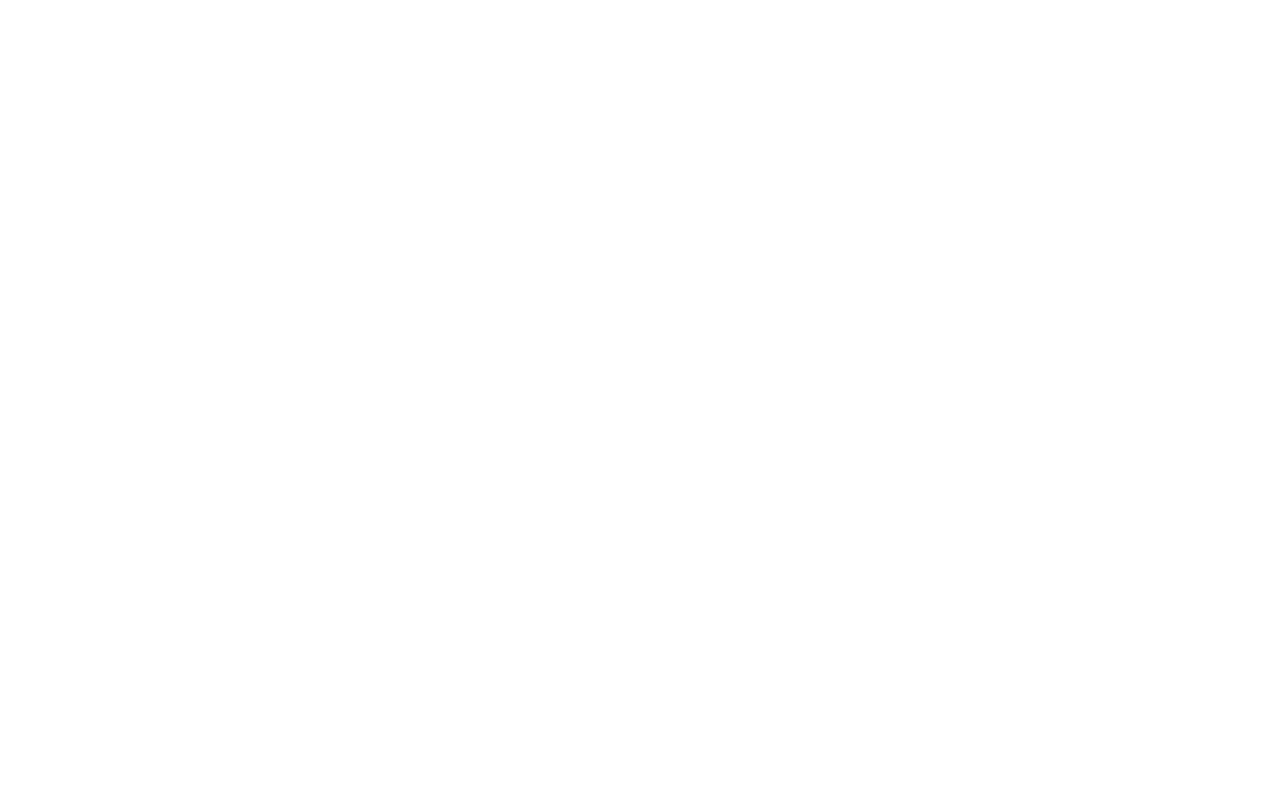
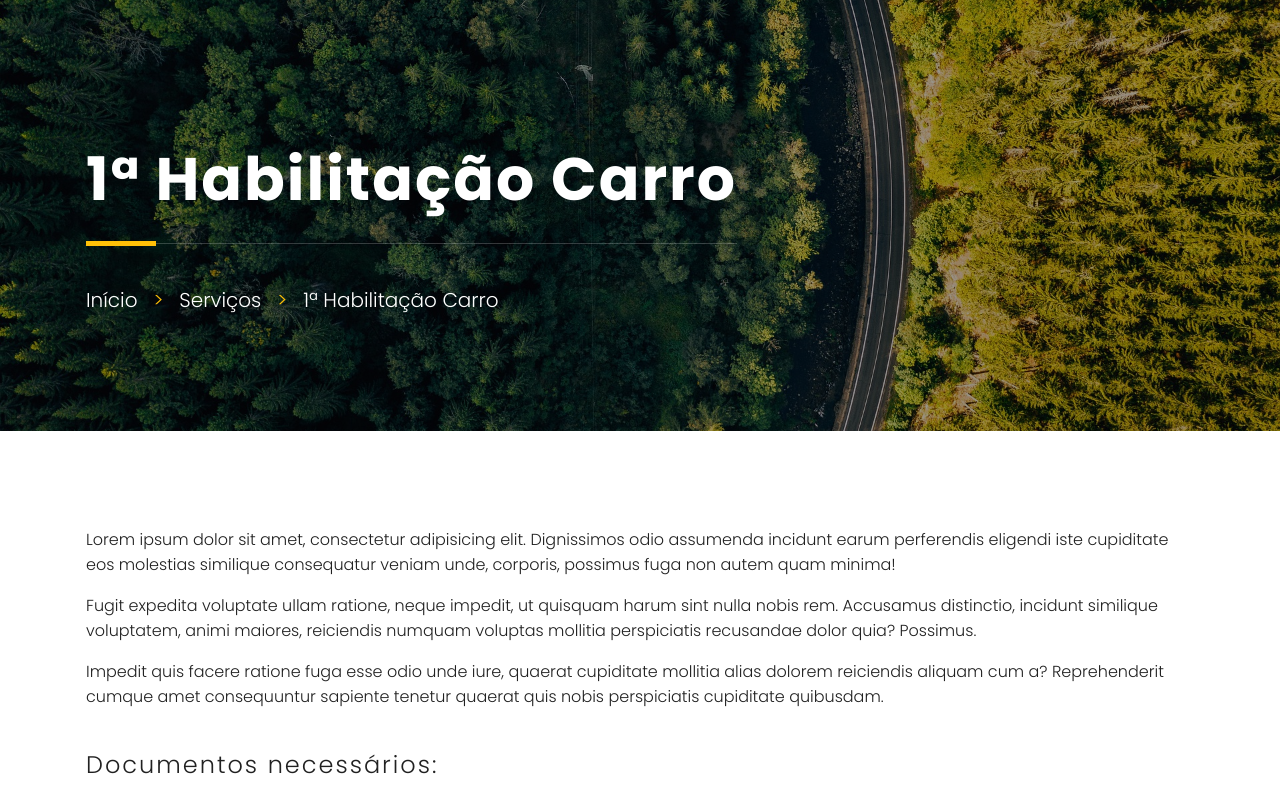
Before and after one commit to jvictorrm/autoescola-jv, a React (Create React App) app: page /servicos/primeira-habilitacao-carro in a window 1280 px wide. Before the commit this address had no page. Shown: the top 800 px of the page. Built offline with nearby package versions, Linux system fonts and the light colour scheme.

Commit message:
Create product hooks

```diff
--- a/src/components/organisms/ProductGrid/index.js
+++ b/src/components/organisms/ProductGrid/index.js
@@ -6,6 +6,7 @@ import Button from "components/atoms/Button";
 import { Toolbar } from "./styles";
 import { useState } from "react";
 import { Link } from "react-router-dom";
+import ProductType from "types/ProductType";
 
 const ProductGrid = ({ products }) => {
   const [showAll, setShowAll] = useState(false);
@@ -31,7 +32,7 @@ const ProductGrid = ({ products }) => {
                       variant="link"
                       color="primary"
                       as={Link}
-                      to="/servicos"
+                      to={`/servicos/${product.slug}`}
                     >
                       Saiba mais
                     </Button>
@@ -57,14 +58,7 @@ ProductGrid.defaultProps = {
 };
 
 ProductGrid.propTypes = {
-  products: PropTypes.arrayOf(
-    PropTypes.shape({
-      id: PropTypes.oneOfType([PropTypes.number, PropTypes.string]),
-      image: PropTypes.string,
-      title: PropTypes.string,
-      summary: PropTypes.string,
-    })
-  ),
+  products: PropTypes.arrayOf(ProductType),
 };
 
 export default ProductGrid;
--- a/src/components/pages/Home/index.js
+++ b/src/components/pages/Home/index.js
@@ -9,44 +9,12 @@ import Feature from "components/atoms/Feature";
 import Section from "components/molecules/Section";
 import Footer from "components/organisms/Footer";
 import ProductGrid from "components/organisms/ProductGrid";
-import PlaceholderImage from "stories/assets/bg-car.jpg";
 import Accordion, { AccordionGroup } from "components/atoms/Accordion";
 import { Link } from "react-router-dom";
+import PropTypes from "prop-types";
+import ProductType from "types/ProductType";
 
-const products = [
-  {
-    id: 1,
-    image: PlaceholderImage,
-    title: "Título1",
-    summary: "Lorem ipsum",
-  },
-  {
-    id: 2,
-    image: PlaceholderImage,
-    title: "Título2",
-    summary: "Lorem ipsum",
-  },
-  {
-    id: 3,
-    image: PlaceholderImage,
-    title: "Título3",
-    summary: "Lorem ipsum",
-  },
-  {
-    id: 4,
-    image: PlaceholderImage,
-    title: "Título4",
-    summary: "Lorem ipsum",
-  },
-  {
-    id: 5,
-    image: PlaceholderImage,
-    title: "Título5",
-    summary: "Lorem ipsum",
-  },
-];
-
-const Home = () => (
+const Home = ({ products }) => (
   <>
     <Hero image={BgCarImage}>
       <Heading>
@@ -156,8 +124,13 @@ const Home = () => (
     <Footer />
   </>
 );
-Home.defaultProps = {};
 
-Home.propTypes = {};
+Home.defaultProps = {
+  products: [],
+};
+
+Home.propTypes = {
+  products: PropTypes.arrayOf(ProductType),
+};
 
 export default Home;
--- a/src/components/pages/ProductDetail/index.js
+++ b/src/components/pages/ProductDetail/index.js
@@ -14,20 +14,21 @@ import Footer from "components/organisms/Footer";
 import { PinnedItem, PinnedList } from "./styles";
 import { FaHome, FaRegIdCard, FaScroll } from "react-icons/fa";
 import BreadCrumb from "components/atoms/BreadCrumb";
+import ProductType from "types/ProductType";
 
-const items = [
-  { label: "Início", link: "/" },
-  { label: "Serviços" },
-  { label: "Nome do Serviço" },
-];
-
-const ProductDetail = () => (
+const ProductDetail = ({ product }) => (
   <>
     <Hero image={BgCarImage}>
       <Heading>
-        <h1>Nome do Serviço</h1>
+        <h1>{product.title}</h1>
       </Heading>
-      <BreadCrumb items={items} />
+      <BreadCrumb
+        items={[
+          { label: "Início", link: "/" },
+          { label: "Serviços" },
+          { label: product.title },
+        ]}
+      />
     </Hero>
     <Section>
       <p>
@@ -92,8 +93,12 @@ const ProductDetail = () => (
   </>
 );
 
-ProductDetail.defaultProps = {};
+ProductDetail.defaultProps = {
+  product: {},
+};
 
-ProductDetail.propTypes = {};
+ProductDetail.propTypes = {
+  product: ProductType,
+};
 
 export default ProductDetail;
--- /dev/null
+++ b/src/hooks/products.js
@@ -0,0 +1,44 @@
+import PlaceholderImage from "stories/assets/bg-car.jpg";
+
+const products = [
+  {
+    id: 1,
+    image: PlaceholderImage,
+    title: "1ª Habilitação Carro e Moto",
+    slug: "primeira-habilitacao-carro-e-moto",
+    summary: "Lorem ipsum",
+  },
+  {
+    id: 2,
+    image: PlaceholderImage,
+    title: "1ª Habilitação Carro",
+    slug: "primeira-habilitacao-carro",
+    summary: "Lorem ipsum",
+  },
+  {
+    id: 3,
+    image: PlaceholderImage,
+    title: "1ª Habilitação Moto",
+    slug: "primeira-habilitacao-moto",
+    summary: "Lorem ipsum",
+  },
+  {
+    id: 4,
+    image: PlaceholderImage,
+    title: "Mudança de Categoria Caminhão",
+    slug: "mudanca-de-categoria-caminhao",
+    summary: "Lorem ipsum",
+  },
+  {
+    id: 5,
+    image: PlaceholderImage,
+    title: "Aulas Avulsas",
+    slug: "aulas-avulsas",
+    summary: "Lorem ipsum",
+  },
+];
+
+export const useProducts = () => products;
+
+export const useProduct = ({ slug }) =>
+  products.find((product) => product.slug === slug);
--- a/src/routes/home.js
+++ b/src/routes/home.js
@@ -1,5 +1,9 @@
 import HomePage from "components/pages/Home";
+import { useProducts } from "hooks/products";
 
-const Home = () => <HomePage />;
+const Home = () => {
+  const products = useProducts();
+  return <HomePage products={products} />;
+};
 
 export default Home;
--- a/src/routes/index.js
+++ b/src/routes/index.js
@@ -7,7 +7,7 @@ const AppRoutes = () => (
   <Routes>
     <Route path="/" element={<Home />} />
     <Route path="/sobre" element={<About />} />
-    <Route path="/servicos" element={<ProductDetail />} />
+    <Route path="/servicos/:slug" element={<ProductDetail />} />
   </Routes>
 );
 
--- a/src/routes/servicos/index.js
+++ b/src/routes/servicos/index.js
@@ -1,9 +1,14 @@
 import ProductDetailPage from "components/pages/ProductDetail";
+import { useProduct } from "hooks/products";
 import { useScrollToTop } from "hooks/scroll";
+import { useParams } from "react-router-dom";
 
 const ProductDetail = () => {
   useScrollToTop();
-  return <ProductDetailPage />;
+
+  const { slug } = useParams();
+  const product = useProduct({ slug });
+  return <ProductDetailPage product={product} />;
 };
 
 export default ProductDetail;
--- /dev/null
+++ b/src/types/ProductType.js
@@ -0,0 +1,11 @@
+import PropTypes from "prop-types";
+
+const ProductType = PropTypes.shape({
+  id: PropTypes.oneOfType([PropTypes.number, PropTypes.string]),
+  image: PropTypes.string,
+  title: PropTypes.string,
+  summary: PropTypes.string,
+  slug: PropTypes.string,
+});
+
+export default ProductType;
```
